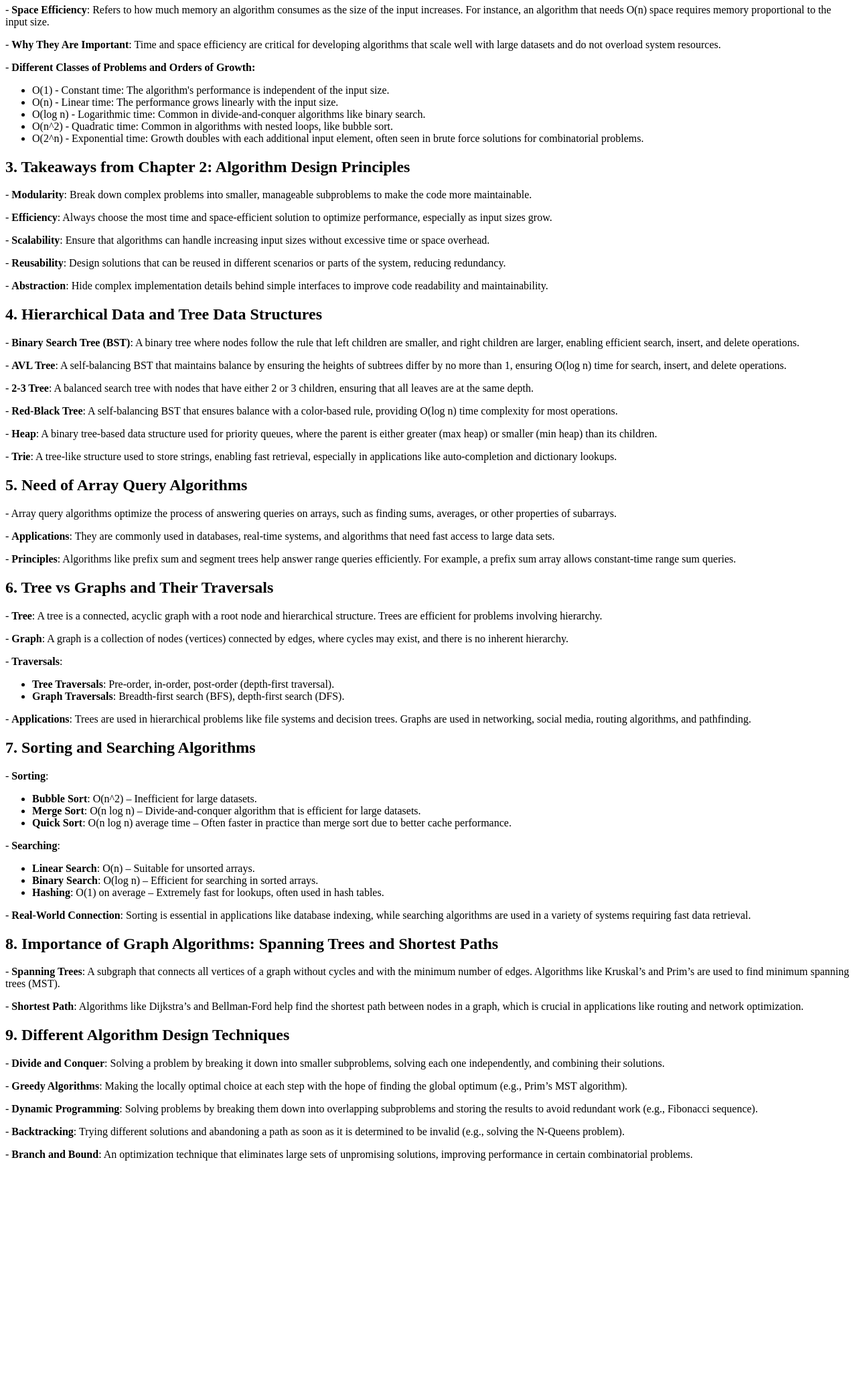
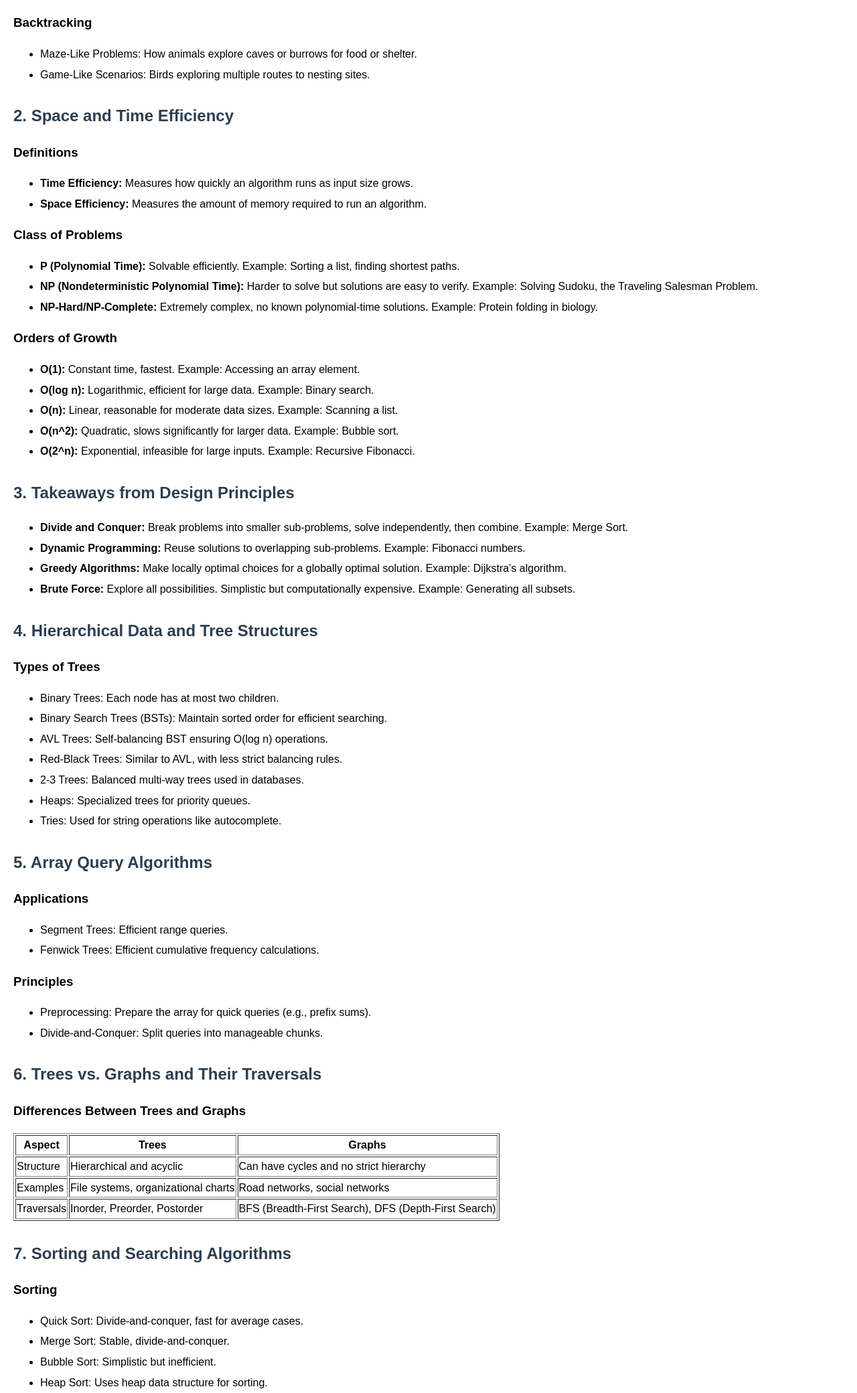
Before and after one commit to srushtihadimani/coursereflection.github.io, a plain HTML site: page index.html in a window 1280 px wide. Shown: the part 380-2460 px from the top of the page at 67% size. Before the commit the page ends 2129 px from the top, so only its background shows below. Drawn offline with Linux system fonts and the light colour scheme.

Commit message:
Update index.html

```diff
--- a/index.html
+++ b/index.html
@@ -3,154 +3,189 @@
 <head>
     <meta charset="UTF-8">
     <meta name="viewport" content="width=device-width, initial-scale=1.0">
-    <title>Computer Science Algorithms and Data Structures</title>
+    <title>Problem-Solving Paradigms and Algorithm Design</title>
+    <style>
+        body {
+            font-family: Arial, sans-serif;
+            line-height: 1.6;
+            margin: 20px;
+        }
+        h1, h2 {
+            color: #2c3e50;
+        }
+        ul {
+            margin: 10px 0;
+        }
+        li {
+            margin: 5px 0;
+        }
+        .section {
+            margin-bottom: 30px;
+        }
+        .code-block {
+            background-color: #f4f4f4;
+            padding: 10px;
+            border-radius: 5px;
+            font-family: "Courier New", Courier, monospace;
+        }
+    </style>
 </head>
 <body>
-    <h1>Understanding Common Problems in Computer Science</h1>
+    <h1>Problem-Solving Paradigms and Algorithm Design</h1>
 
-    <h2>1. Kinds of Problems We See in Nature: (Iteration, Recursion, Backtracking)</h2>
-    <p>
-        - <strong>Iteration</strong>: This refers to the repeated execution of a block of code, typically used when a problem requires multiple steps to be performed in a sequence, such as traversing through a list or array. Iterative solutions are common in problems like summing elements or finding maximum/minimum values in an array.
-    </p>
-    <p>
-        - <strong>Recursion</strong>: A method where the solution to a problem depends on solving smaller instances of the same problem. Recursion is common in problems such as tree traversal, calculating factorials, or solving the Fibonacci sequence.
-    </p>
-    <p>
-        - <strong>Backtracking</strong>: This is a trial-and-error method where an algorithm tries different solutions and discards them if they do not meet the requirements. It's used in problems like the N-Queens problem, solving mazes, or finding valid paths in a graph.
-    </p>
+    <div class="section">
+        <h2>1. Problems in Nature and Problem-Solving Paradigms</h2>
+        <h3>Iteration</h3>
+        <ul>
+            <li>Counting: Iterating through days, hours, or seasons.</li>
+            <li>Growth Models: Iteratively calculating population growth in biology.</li>
+        </ul>
+        <h3>Recursion</h3>
+        <ul>
+            <li>Fractals: Natural objects like ferns or snowflakes exhibit recursive patterns.</li>
+            <li>Divide-and-Conquer: Splitting a large structure into smaller, manageable parts, similar to how rivers branch into tributaries.</li>
+        </ul>
+        <h3>Backtracking</h3>
+        <ul>
+            <li>Maze-Like Problems: How animals explore caves or burrows for food or shelter.</li>
+            <li>Game-Like Scenarios: Birds exploring multiple routes to nesting sites.</li>
+        </ul>
+    </div>
 
-    <h2>2. Space and Time Efficiency</h2>
-    <p>
-        - <strong>Time Efficiency</strong>: Refers to how the running time of an algorithm increases as the size of the input grows. It's measured using Big-O notation. For example, an algorithm with O(n) time complexity means that the time to complete grows linearly with the size of the input.
-    </p>
-    <p>
-        - <strong>Space Efficiency</strong>: Refers to how much memory an algorithm consumes as the size of the input increases. For instance, an algorithm that needs O(n) space requires memory proportional to the input size.
-    </p>
-    <p>
-        - <strong>Why They Are Important</strong>: Time and space efficiency are critical for developing algorithms that scale well with large datasets and do not overload system resources.
-    </p>
-    <p>
-        - <strong>Different Classes of Problems and Orders of Growth:</strong>
+    <div class="section">
+        <h2>2. Space and Time Efficiency</h2>
+        <h3>Definitions</h3>
         <ul>
-            <li>O(1) - Constant time: The algorithm's performance is independent of the input size.</li>
-            <li>O(n) - Linear time: The performance grows linearly with the input size.</li>
-            <li>O(log n) - Logarithmic time: Common in divide-and-conquer algorithms like binary search.</li>
-            <li>O(n^2) - Quadratic time: Common in algorithms with nested loops, like bubble sort.</li>
-            <li>O(2^n) - Exponential time: Growth doubles with each additional input element, often seen in brute force solutions for combinatorial problems.</li>
+            <li><strong>Time Efficiency:</strong> Measures how quickly an algorithm runs as input size grows.</li>
+            <li><strong>Space Efficiency:</strong> Measures the amount of memory required to run an algorithm.</li>
         </ul>
-    </p>
+        <h3>Class of Problems</h3>
+        <ul>
+            <li><strong>P (Polynomial Time):</strong> Solvable efficiently. Example: Sorting a list, finding shortest paths.</li>
+            <li><strong>NP (Nondeterministic Polynomial Time):</strong> Harder to solve but solutions are easy to verify. Example: Solving Sudoku, the Traveling Salesman Problem.</li>
+            <li><strong>NP-Hard/NP-Complete:</strong> Extremely complex, no known polynomial-time solutions. Example: Protein folding in biology.</li>
+        </ul>
+        <h3>Orders of Growth</h3>
+        <ul>
+            <li><strong>O(1):</strong> Constant time, fastest. Example: Accessing an array element.</li>
+            <li><strong>O(log n):</strong> Logarithmic, efficient for large data. Example: Binary search.</li>
+            <li><strong>O(n):</strong> Linear, reasonable for moderate data sizes. Example: Scanning a list.</li>
+            <li><strong>O(n^2):</strong> Quadratic, slows significantly for larger data. Example: Bubble sort.</li>
+            <li><strong>O(2^n):</strong> Exponential, infeasible for large inputs. Example: Recursive Fibonacci.</li>
+        </ul>
+    </div>
 
-    <h2>3. Takeaways from Chapter 2: Algorithm Design Principles</h2>
-    <p>
-        - <strong>Modularity</strong>: Break down complex problems into smaller, manageable subproblems to make the code more maintainable.
-    </p>
-    <p>
-        - <strong>Efficiency</strong>: Always choose the most time and space-efficient solution to optimize performance, especially as input sizes grow.
-    </p>
-    <p>
-        - <strong>Scalability</strong>: Ensure that algorithms can handle increasing input sizes without excessive time or space overhead.
-    </p>
-    <p>
-        - <strong>Reusability</strong>: Design solutions that can be reused in different scenarios or parts of the system, reducing redundancy.
-    </p>
-    <p>
-        - <strong>Abstraction</strong>: Hide complex implementation details behind simple interfaces to improve code readability and maintainability.
-    </p>
+    <div class="section">
+        <h2>3. Takeaways from Design Principles</h2>
+        <ul>
+            <li><strong>Divide and Conquer:</strong> Break problems into smaller sub-problems, solve independently, then combine. Example: Merge Sort.</li>
+            <li><strong>Dynamic Programming:</strong> Reuse solutions to overlapping sub-problems. Example: Fibonacci numbers.</li>
+            <li><strong>Greedy Algorithms:</strong> Make locally optimal choices for a globally optimal solution. Example: Dijkstra’s algorithm.</li>
+            <li><strong>Brute Force:</strong> Explore all possibilities. Simplistic but computationally expensive. Example: Generating all subsets.</li>
+        </ul>
+    </div>
 
-    <h2>4. Hierarchical Data and Tree Data Structures</h2>
-    <p>
-        - <strong>Binary Search Tree (BST)</strong>: A binary tree where nodes follow the rule that left children are smaller, and right children are larger, enabling efficient search, insert, and delete operations.
-    </p>
-    <p>
-        - <strong>AVL Tree</strong>: A self-balancing BST that maintains balance by ensuring the heights of subtrees differ by no more than 1, ensuring O(log n) time for search, insert, and delete operations.
-    </p>
-    <p>
-        - <strong>2-3 Tree</strong>: A balanced search tree with nodes that have either 2 or 3 children, ensuring that all leaves are at the same depth.
-    </p>
-    <p>
-        - <strong>Red-Black Tree</strong>: A self-balancing BST that ensures balance with a color-based rule, providing O(log n) time complexity for most operations.
-    </p>
-    <p>
-        - <strong>Heap</strong>: A binary tree-based data structure used for priority queues, where the parent is either greater (max heap) or smaller (min heap) than its children.
-    </p>
-    <p>
-        - <strong>Trie</strong>: A tree-like structure used to store strings, enabling fast retrieval, especially in applications like auto-completion and dictionary lookups.
-    </p>
+    <div class="section">
+        <h2>4. Hierarchical Data and Tree Structures</h2>
+        <h3>Types of Trees</h3>
+        <ul>
+            <li>Binary Trees: Each node has at most two children.</li>
+            <li>Binary Search Trees (BSTs): Maintain sorted order for efficient searching.</li>
+            <li>AVL Trees: Self-balancing BST ensuring O(log n) operations.</li>
+            <li>Red-Black Trees: Similar to AVL, with less strict balancing rules.</li>
+            <li>2-3 Trees: Balanced multi-way trees used in databases.</li>
+            <li>Heaps: Specialized trees for priority queues.</li>
+            <li>Tries: Used for string operations like autocomplete.</li>
+        </ul>
+    </div>
 
-    <h2>5. Need of Array Query Algorithms</h2>
-    <p>
-        - Array query algorithms optimize the process of answering queries on arrays, such as finding sums, averages, or other properties of subarrays.
-    </p>
-    <p>
-        - <strong>Applications</strong>: They are commonly used in databases, real-time systems, and algorithms that need fast access to large data sets.
-    </p>
-    <p>
-        - <strong>Principles</strong>: Algorithms like prefix sum and segment trees help answer range queries efficiently. For example, a prefix sum array allows constant-time range sum queries.
-    </p>
+    <div class="section">
+        <h2>5. Array Query Algorithms</h2>
+        <h3>Applications</h3>
+        <ul>
+            <li>Segment Trees: Efficient range queries.</li>
+            <li>Fenwick Trees: Efficient cumulative frequency calculations.</li>
+        </ul>
+        <h3>Principles</h3>
+        <ul>
+            <li>Preprocessing: Prepare the array for quick queries (e.g., prefix sums).</li>
+            <li>Divide-and-Conquer: Split queries into manageable chunks.</li>
+        </ul>
+    </div>
 
-    <h2>6. Tree vs Graphs and Their Traversals</h2>
-    <p>
-        - <strong>Tree</strong>: A tree is a connected, acyclic graph with a root node and hierarchical structure. Trees are efficient for problems involving hierarchy.
-    </p>
-    <p>
-        - <strong>Graph</strong>: A graph is a collection of nodes (vertices) connected by edges, where cycles may exist, and there is no inherent hierarchy.
-    </p>
-    <p>
-        - <strong>Traversals</strong>:
+    <div class="section">
+        <h2>6. Trees vs. Graphs and Their Traversals</h2>
+        <h3>Differences Between Trees and Graphs</h3>
+        <table border="1">
+            <tr>
+                <th>Aspect</th>
+                <th>Trees</th>
+                <th>Graphs</th>
+            </tr>
+            <tr>
+                <td>Structure</td>
+                <td>Hierarchical and acyclic</td>
+                <td>Can have cycles and no strict hierarchy</td>
+            </tr>
+            <tr>
+                <td>Examples</td>
+                <td>File systems, organizational charts</td>
+                <td>Road networks, social networks</td>
+            </tr>
+            <tr>
+                <td>Traversals</td>
+                <td>Inorder, Preorder, Postorder</td>
+                <td>BFS (Breadth-First Search), DFS (Depth-First Search)</td>
+            </tr>
+        </table>
+    </div>
+
+    <div class="section">
+        <h2>7. Sorting and Searching Algorithms</h2>
+        <h3>Sorting</h3>
         <ul>
-            <li><strong>Tree Traversals</strong>: Pre-order, in-order, post-order (depth-first traversal).</li>
-            <li><strong>Graph Traversals</strong>: Breadth-first search (BFS), depth-first search (DFS).</li>
+            <li>Quick Sort: Divide-and-conquer, fast for average cases.</li>
+            <li>Merge Sort: Stable, divide-and-conquer.</li>
+            <li>Bubble Sort: Simplistic but inefficient.</li>
+            <li>Heap Sort: Uses heap data structure for sorting.</li>
         </ul>
-    </p>
-    <p>
-        - <strong>Applications</strong>: Trees are used in hierarchical problems like file systems and decision trees. Graphs are used in networking, social media, routing algorithms, and pathfinding.
-    </p>
+        <h3>Searching</h3>
+        <ul>
+            <li>Linear Search: Check each element, simple but slow.</li>
+            <li>Binary Search: Fast, requires sorted data.</li>
+        </ul>
+    </div>
 
-    <h2>7. Sorting and Searching Algorithms</h2>
-    <p>
-        - <strong>Sorting</strong>:
+    <div class="section">
+        <h2>8. Importance of Graph Algorithms: Spanning Trees and Shortest Paths</h2>
         <ul>
-            <li><strong>Bubble Sort</strong>: O(n^2) – Inefficient for large datasets.</li>
-            <li><strong>Merge Sort</strong>: O(n log n) – Divide-and-conquer algorithm that is efficient for large datasets.</li>
-            <li><strong>Quick Sort</strong>: O(n log n) average time – Often faster in practice than merge sort due to better cache performance.</li>
+            <li><strong>Spanning Trees:</strong> A subgraph that connects all vertices with minimal edges and no cycles. Used in network design, optimization, and reliability.</li>
+            <li><strong>Shortest Paths:</strong> Finds the shortest or minimum-weight path between nodes. Powers GPS navigation, network routing, and resource allocation.</li>
         </ul>
-    </p>
-    <p>
-        - <strong>Searching</strong>:
+    </div>
+
+    <div class="section">
+        <h2>9. Studied Algorithm Design Techniques</h2>
         <ul>
-            <li><strong>Linear Search</strong>: O(n) – Suitable for unsorted arrays.</li>
-            <li><strong>Binary Search</strong>: O(log n) – Efficient for searching in sorted arrays.</li>
-            <li><strong>Hashing</strong>: O(1) on average – Extremely fast for lookups, often used in hash tables.</li>
+            <li>Divide and Conquer: Break into sub-problems, solve, and combine. Example: Merge Sort.</li>
+            <li>Dynamic Programming: Solve overlapping sub-problems efficiently. Example: Knapsack Problem.</li>
+            <li>Greedy Algorithms: Make locally optimal choices. Example: Kruskal’s Algorithm.</li>
+            <li>Backtracking: Try and prune paths that fail. Example: Sudoku Solver.</li>
+            <li>Branch and Bound: Use bounds to eliminate bad solutions. Example: TSP.</li>
+            <li>Randomized Algorithms: Use randomness for average-case performance. Example: QuickSort.</li>
+            <li>Brute Force: Explore all possibilities. Example: Subset Sum Problem.</li>
+            <li>Heuristics: Use approximations for quick solutions. Example: A* Algorithm.</li>
         </ul>
-    </p>
-    <p>
-        - <strong>Real-World Connection</strong>: Sorting is essential in applications like database indexing, while searching algorithms are used in a variety of systems requiring fast data retrieval.
-    </p>
+    </div>
 
-    <h2>8. Importance of Graph Algorithms: Spanning Trees and Shortest Paths</h2>
-    <p>
-        - <strong>Spanning Trees</strong>: A subgraph that connects all vertices of a graph without cycles and with the minimum number of edges. Algorithms like Kruskal’s and Prim’s are used to find minimum spanning trees (MST).
-    </p>
-    <p>
-        - <strong>Shortest Path</strong>: Algorithms like Dijkstra’s and Bellman-Ford help find the shortest path between nodes in a graph, which is crucial in applications like routing and network optimization.
-    </p>
+    <div class="section">
+        <h2>10. The Most Efficient Approach for Solving a Complex Problem</h2>
+        <p>To determine the most efficient approach to solving a complex problem, first, ensure a clear understanding of the problem by breaking it down into smaller, manageable components. Next, gather relevant data and analyze any patterns or insights that could guide potential solutions. Brainstorm various approaches and evaluate them based on feasibility, resources, time constraints, and expected outcomes. Identify the constraints and prioritize objectives to weigh the trade-offs between different solutions. Use structured models or algorithms, if applicable, to simulate and predict the outcomes of each approach. Finally, choose the solution that best balances efficiency, effectiveness, and resource utilization, and monitor the implementation to refine it if necessary.</p>
+    </div>
 
-    <h2>9. Different Algorithm Design Techniques</h2>
-    <p>
-        - <strong>Divide and Conquer</strong>: Solving a problem by breaking it down into smaller subproblems, solving each one independently, and combining their solutions.
-    </p>
-    <p>
-        - <strong>Greedy Algorithms</strong>: Making the locally optimal choice at each step with the hope of finding the global optimum (e.g., Prim’s MST algorithm).
-    </p>
-    <p>
-        - <strong>Dynamic Programming</strong>: Solving problems by breaking them down into overlapping subproblems and storing the results to avoid redundant work (e.g., Fibonacci sequence).
-    </p>
-    <p>
-        - <strong>Backtracking</strong>: Trying different solutions and abandoning a path as soon as it is determined to be invalid (e.g., solving the N-Queens problem).
-    </p>
-    <p>
-        - <strong>Branch and Bound</strong>: An optimization technique that eliminates large sets of unpromising solutions, improving performance in certain combinatorial problems.
-    </p>
-
+    <div class="section">
+        <h2>11. Criteria Used to Evaluate the Effectiveness of a Solution</h2>
+        <p>To evaluate the effectiveness of a solution, first consider how well it addresses the core problem and meets the defined objectives. Assess its efficiency in terms of time, resources, and cost, ensuring that it delivers results within acceptable limits. Evaluate the solution's scalability and sustainability to determine whether it can adapt to future needs or challenges. Measure the solution’s impact by comparing the results against key performance indicators (KPIs) or success metrics. Finally, gather feedback from stakeholders to ensure the solution is practical, user-friendly, and aligns with broader goals.</p>
+    </div>
 </body>
 </html>
```
